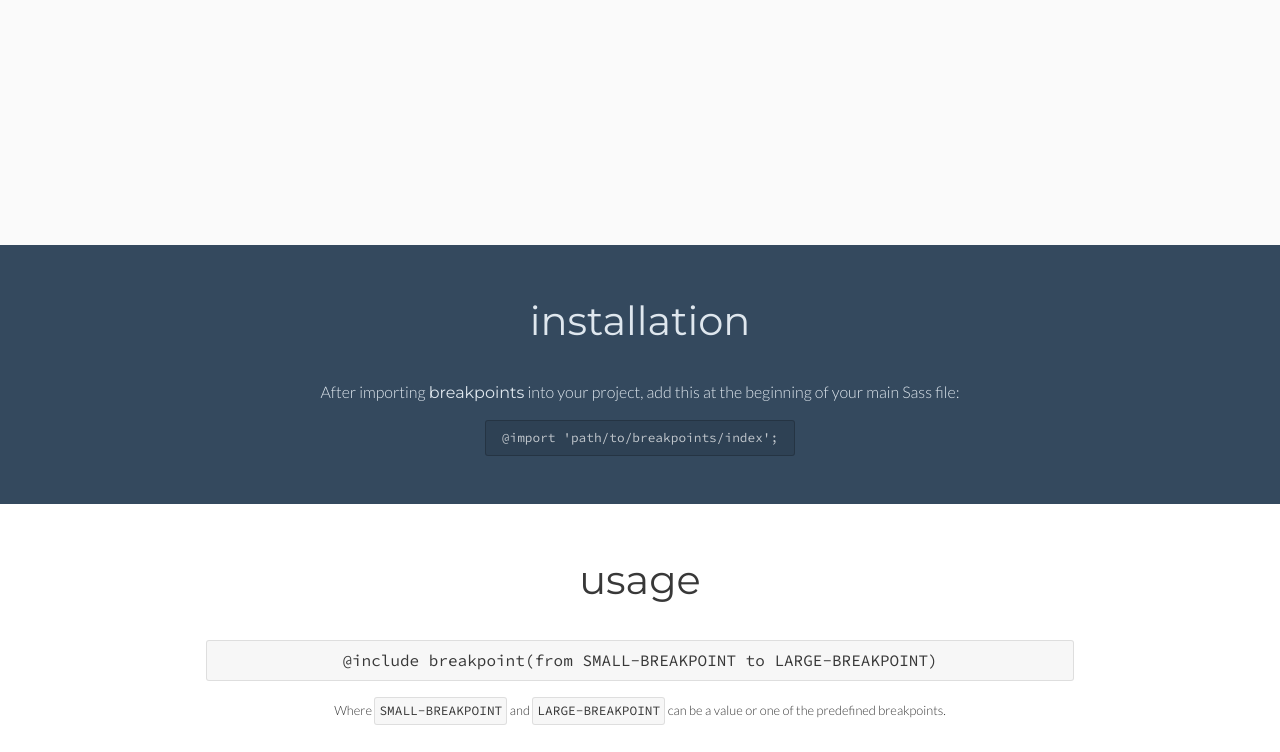
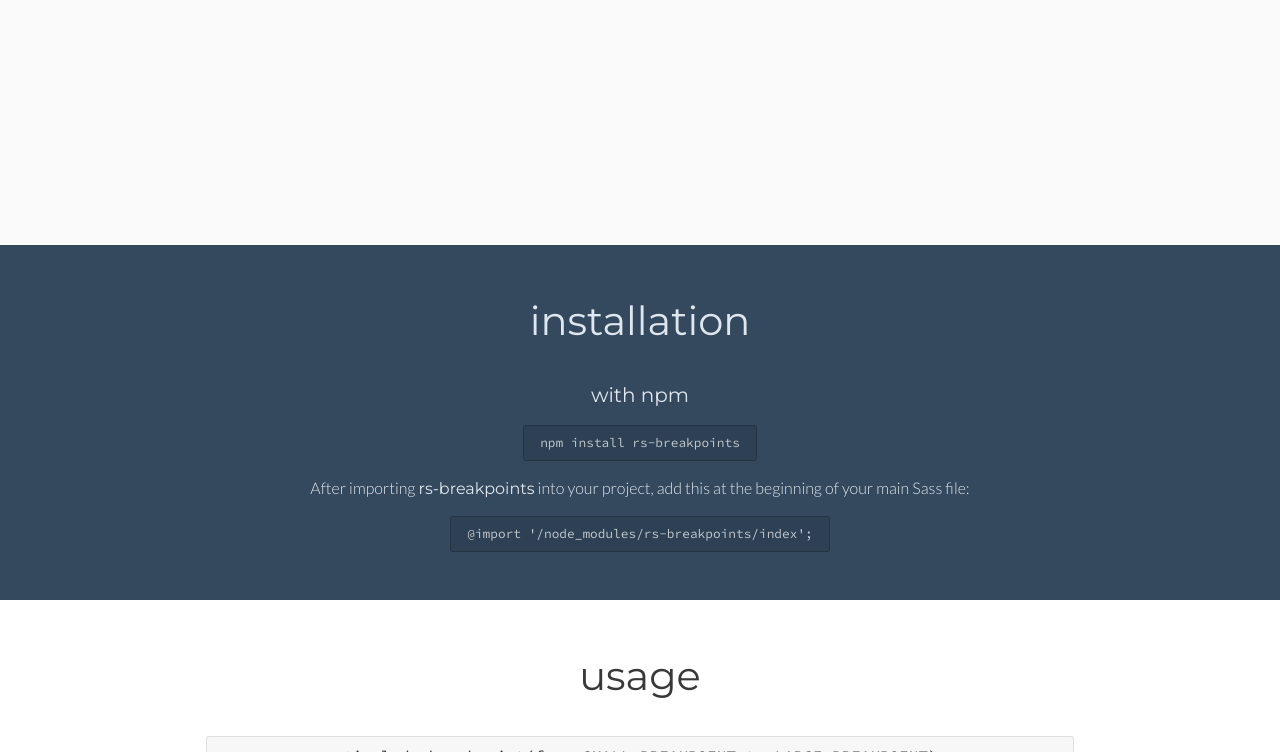
Before and after one commit to RazvanDH/rs-breakpoints, a website: page index.html in a window 1280 px wide. Shown: the part 515-1267 px from the top of the page. Drawn offline with nearby package versions, Linux system fonts and the light colour scheme; a script that the page names is missing.

Commit message:
fixed URLs and added npm

```diff
--- a/index.html
+++ b/index.html
@@ -23,9 +23,9 @@
         <code class="hero__code u-code"><pre>@include breakpoint(from mobile-small to desktop-large)</pre></code>
 
         <div class="hero__btns">
-          <a href="https://github.com/RazvanDH/breakpoints" target="_blank" class="btn--regular btn--primary icon-github">View on Github</a>
-          <a href="https://github.com/RazvanDH/breakpoints/zipball/master" class="btn--regular btn--primary icon-archive">Download .zip</a>
-          <a href="https://github.com/RazvanDH/breakpoints/tarball/master" class="btn--regular btn--primary icon-archive">Download .tar.gz</a>
+          <a href="https://github.com/RazvanDH/rs-breakpoints" target="_blank" class="btn--regular btn--primary icon-github">View on Github</a>
+          <a href="https://github.com/RazvanDH/rs-breakpoints/zipball/master" class="btn--regular btn--primary icon-archive">Download .zip</a>
+          <a href="https://github.com/RazvanDH/rs-breakpoints/tarball/master" class="btn--regular btn--primary icon-archive">Download .tar.gz</a>
         </div>
       </div>
     </section>
@@ -33,8 +33,12 @@
     <section class="installation">
       <div class="u-section">
         <h2 class="u-title">installation</h2>
-        <p>After importing <span class="u-name">breakpoints</span> into your project, add this at the beginning of your main Sass file:</p>
-        <code class="u-code u-code--dark"><pre>@import 'path/to/breakpoints/index';</pre></code>
+
+        <h3 class="u-subtitle">with npm</h3>
+        <code class="u-code u-code--dark">npm install rs-breakpoints</code>
+
+        <p>After importing <span class="u-name">rs-breakpoints</span> into your project, add this at the beginning of your main Sass file:</p>
+        <code class="u-code u-code--dark"><pre>@import '/node_modules/rs-breakpoints/index';</pre></code>
       </div>
     </section>
 
```
Also changed, not shown: package.json (+5 -5 lines), README.md (deleted).
